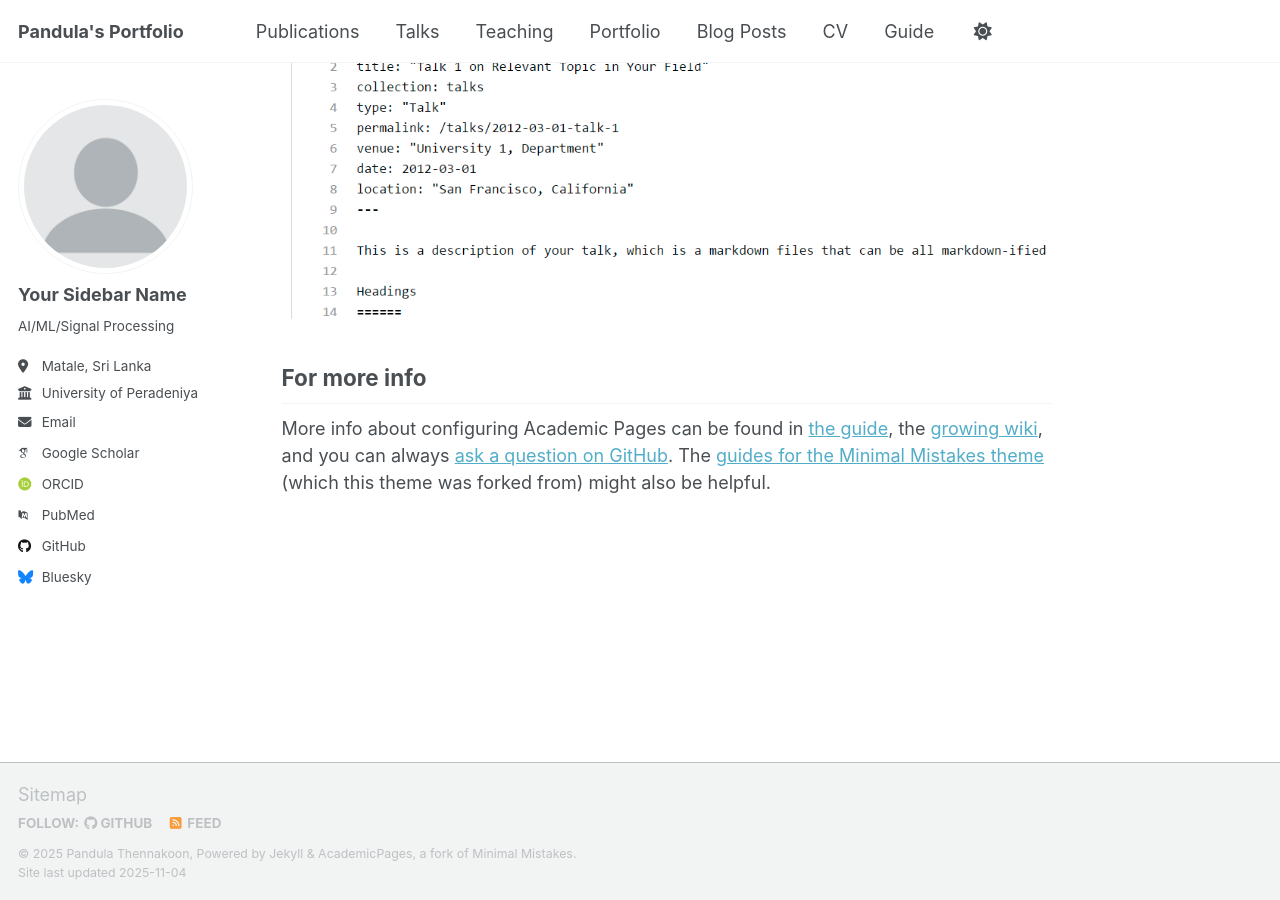
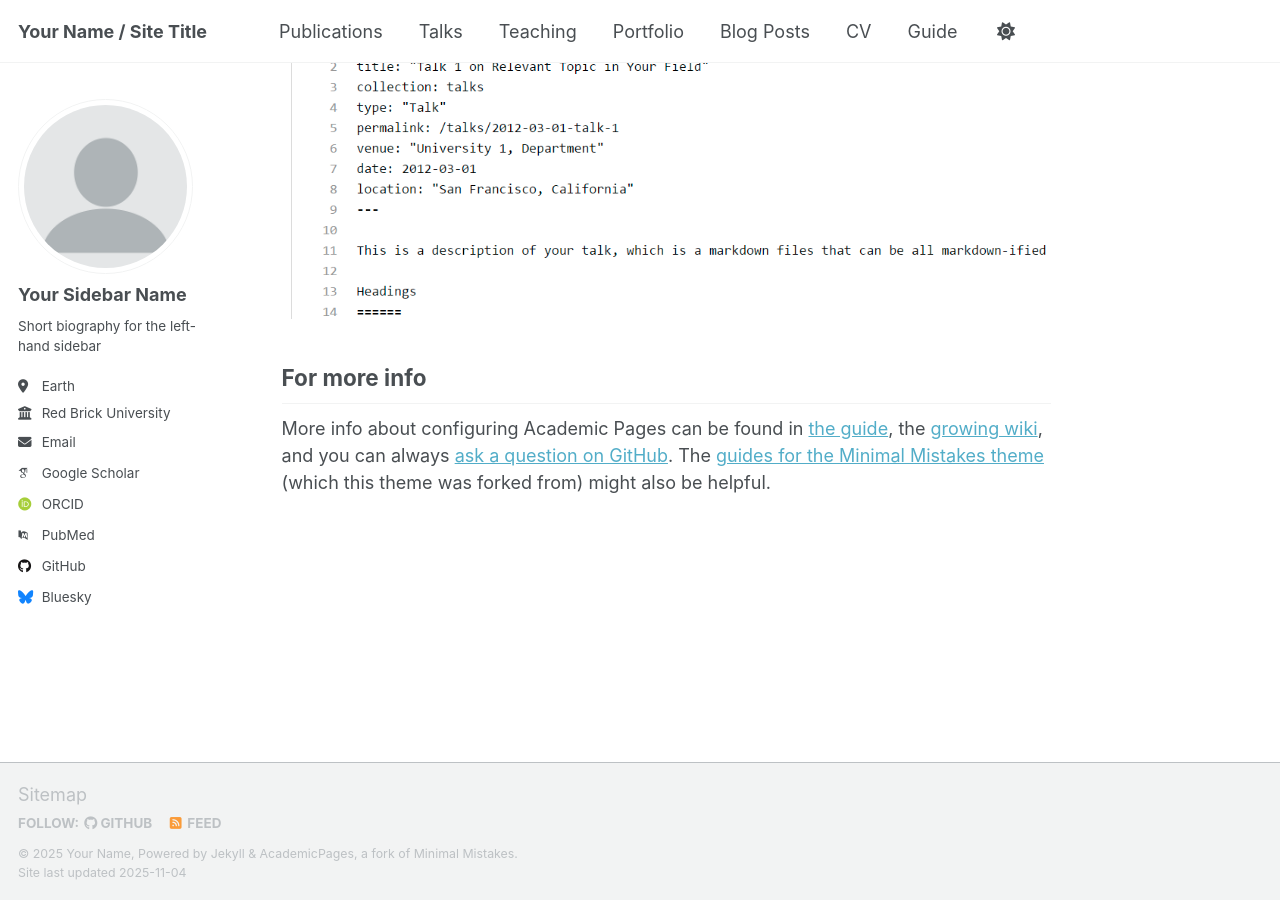
Before and after one commit to Pandula-2000/PandulaThennakoon2000.github.io, a Jekyll site: the page built from _pages/about.md, in a window 1280 px wide and 900 px high, scrolled down 2880 px. Built offline with Jekyll 4.4.1, drawn with Linux system fonts in a browser that asks for light colours; some web fonts are replaced; a script that is not in the unit is left out.

Commit message:
_config file reset

```diff
--- a/_config.yml
+++ b/_config.yml
@@ -6,19 +6,17 @@
 # `jekyll serve -l -H localhost`. If you change this file, please restart the
 # server process.
 
-# PandulaThennakoon2000.github.io
-
 # Basic Site Settings
 locale                   : "en-US"
 site_theme               : "default" # Currently available options are "default", "air"
-title                    : "Pandula's Portfolio"
+title                    : "Your Name / Site Title"
 title_separator          : "-"
-name                     : &name "Pandula Thennakoon"
-description              : &description "I post my Updates here."   # Update this with a general description of your site, this is the default if not overridden by a page
-url                      : https://PandulaThennakoon2000.github.io # The base hostname & protocol for your site e.g. "https://[your GitHub username].github.io",
+name                     : &name "Your Name"
+description              : &description "Your Name's academic portfolio"   # Update this with a general description of your site, this is the default if not overridden by a page
+url                      : https://academicpages.github.io # The base hostname & protocol for your site e.g. "https://[your GitHub username].github.io",
                                                            # or if you already have some other page hosted on Github then use "https://[your GitHub username].github.io/[Your Repo Name]"
 baseurl                  : "" # the subpath of your site, e.g. "/blog"
-repository               : "Pandula-2000/PandulaThennakoon2000.github.io"
+repository               : "academicpages/academicpages.github.io"
 
 # Site Author - The following control what appear as part of the author content on the side bar.
 #               If a field is blank the icon and link will not appear, otherwise it will be shown.
@@ -28,11 +26,11 @@
   avatar           : "profile.png"
   name             : "Your Sidebar Name"
   pronouns         : # example: "she/her"
-  bio              : "AI/ML/Signal Processing"
-  location         : "Matale, Sri Lanka"
-  employer         : "University of Peradeniya"
+  bio              : "Short biography for the left-hand sidebar"
+  location         : "Earth"
+  employer         : "Red Brick University"
   uri              : # URL
-  email            : "pandula66@gmail.com"
+  email            : "none@example.org"
 
   # Academic websites
   academia         : # URL
```
Also changed, not shown: images/pandula_profile1.JPG (added).
